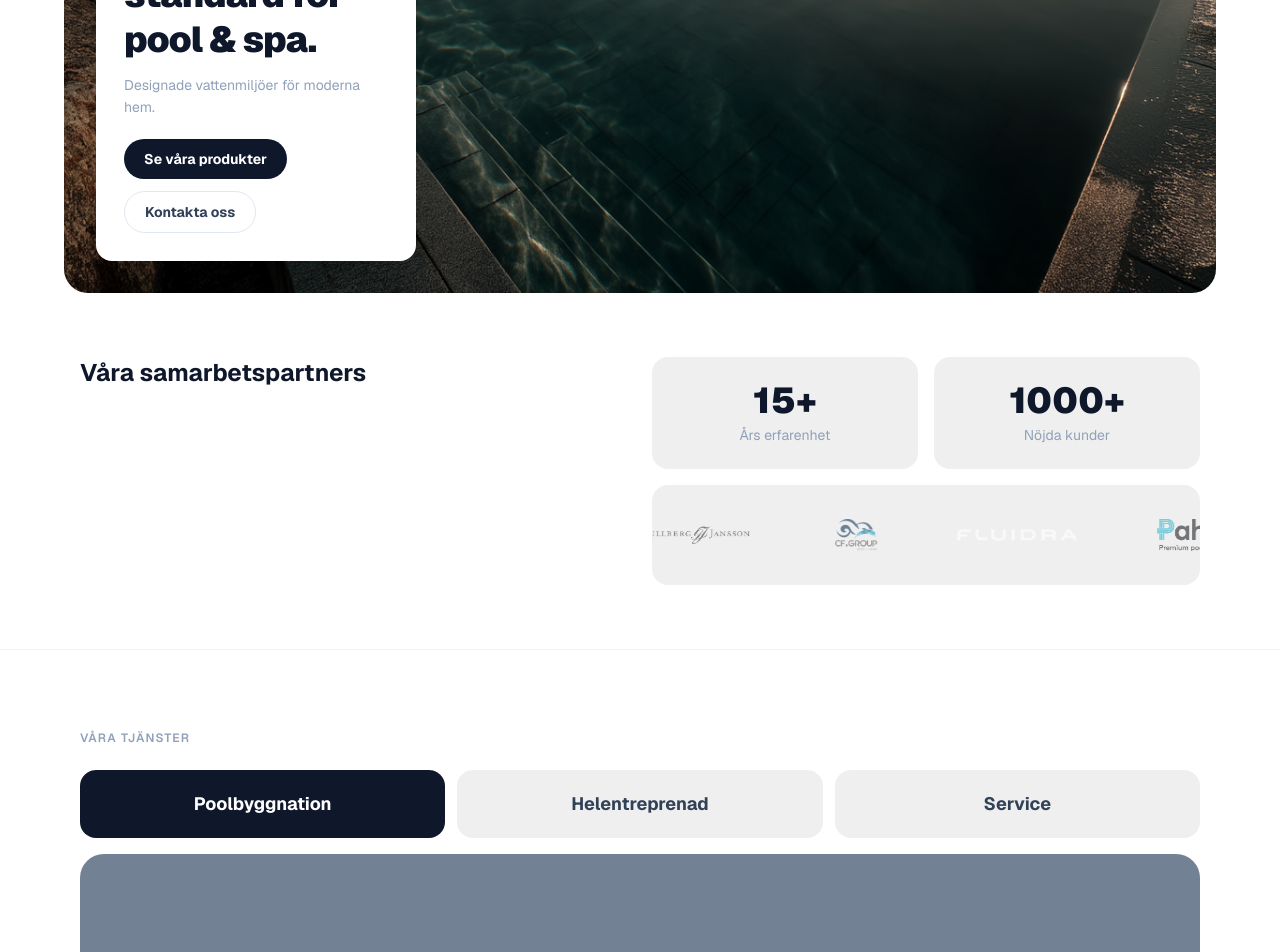
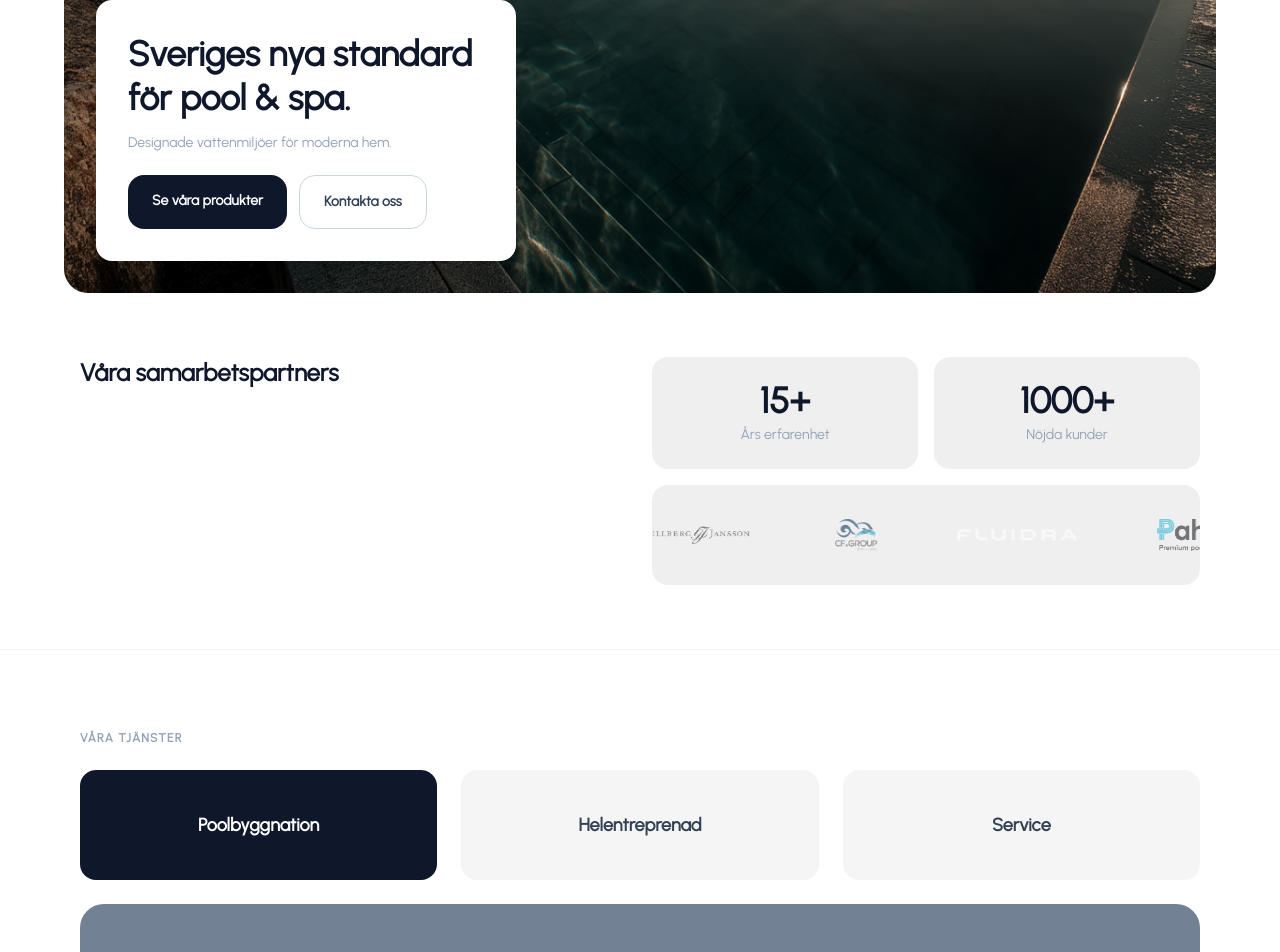
Before and after one commit to Crippejos/poolsite, a Next.js app: page / in a window 1280 px wide. Shown: the part 500-1452 px from the top of the page. Built offline with nearby package versions, Linux system fonts and the light colour scheme.

Commit message:
update styling and buttons

```diff
--- a/app/Components/Footer.tsx
+++ b/app/Components/Footer.tsx
@@ -54,7 +54,7 @@ export default function Footer() {
   const [showMap, setShowMap] = useState(false);
 
   return (
-    <footer className="bg-white px-6 py-8 sm:px-12 lg:px-20">
+    <footer className="bg-white py-8">
       {showMap && <MapModal onClose={() => setShowMap(false)} />}
 
       <div className="mx-auto flex justify-center">
--- a/app/layout.tsx
+++ b/app/layout.tsx
@@ -1,10 +1,10 @@
 import type { Metadata } from "next";
-import { Geist } from "next/font/google";
+import { Urbanist } from "next/font/google";
 import "./globals.css";
 import Navbar from "./Components/Navbar";
 import Footer from "./Components/Footer";
 
-const geist = Geist({ subsets: ["latin"] });
+const urbanist = Urbanist({ subsets: ["latin"], weight: "400" });
 
 export const metadata: Metadata = {
   title: "PoolPro",
@@ -14,7 +14,7 @@ export const metadata: Metadata = {
 export default function RootLayout({ children }: { children: React.ReactNode }) {
   return (
     <html lang="sv">
-      <body className={geist.className}>
+      <body className={urbanist.className}>
         <Navbar />
         {children}
         <Footer />
--- a/app/page.tsx
+++ b/app/page.tsx
@@ -143,14 +143,20 @@ function ServiceSection() {
       <div className="mx-auto max-w-7xl">
         <p className="text-xs font-semibold uppercase tracking-widest text-slate-400 mb-6">Våra tjänster</p>
 
-        {/* Buttons */}
-        <div className="grid grid-cols-3 gap-3 mb-4">
-          {serviceData.map((s, i) => (
-            <button key={s.title} onMouseEnter={() => setActive(i)} onClick={() => setActive(i)}
-              className={`rounded-2xl px-6 py-5 text-center font-bold text-lg transition-all duration-200 ${active === i ? "bg-slate-900 text-white" : "bg-[#efefef] text-slate-700 hover:bg-slate-900 hover:text-white"}`}>
-              {s.title}
-            </button>
-          ))}
+       {/* Buttons */}
+        <div style={{ display: "flex", gap: "24px", marginBottom: "24px" }}>
+          <button onMouseEnter={() => setActive(0)} onClick={() => setActive(0)}
+            style={{ flex: 1, height: "110px", borderRadius: "16px", fontWeight: "bold", fontSize: "18px", cursor: "pointer", border: "none", background: active === 0 ? "#0f172a" : "#f5f5f5", color: active === 0 ? "white" : "#334155" }}>
+            Poolbyggnation
+          </button>
+          <button onMouseEnter={() => setActive(1)} onClick={() => setActive(1)}
+            style={{ flex: 1, height: "110px", borderRadius: "16px", fontWeight: "bold", fontSize: "18px", cursor: "pointer", border: "none", background: active === 1 ? "#0f172a" : "#f5f5f5", color: active === 1 ? "white" : "#334155" }}>
+            Helentreprenad
+          </button>
+          <button onMouseEnter={() => setActive(2)} onClick={() => setActive(2)}
+            style={{ flex: 1, height: "110px", borderRadius: "16px", fontWeight: "bold", fontSize: "18px", cursor: "pointer", border: "none", background: active === 2 ? "#0f172a" : "#f5f5f5", color: active === 2 ? "white" : "#334155" }}>
+            Service
+          </button>
         </div>
 
         {/* Image panel */}
@@ -175,23 +181,23 @@ export default function Home() {
   return (
     <main className="min-h-screen bg-white text-slate-900">
 
-      {/* ── Hero ── */}
+    {/* ── Hero ── */}
       <section className="pt-4 pb-0 flex justify-center">
         <div className="w-[90%]">
           <div className="relative overflow-hidden rounded-3xl" style={{ height: "90vh", minHeight: "520px" }}>
             <img src="/hero.png" alt="Pool hero" className="absolute inset-0 w-full h-full object-cover" />
-            <div className="absolute bottom-8 left-8 z-20 w-72 sm:w-80 rounded-2xl bg-white p-7 shadow-2xl">
-              <h1 className="text-3xl font-black leading-tight tracking-tight text-slate-900 sm:text-4xl">
+            <div className="absolute bottom-8 left-8 z-20 rounded-2xl bg-white p-8 shadow-2xl" style={{ width: "420px" }}>
+              <h1 className="font-black leading-tight text-slate-900" style={{ fontSize: "2.2rem" }}>
                 Sveriges nya standard för pool & spa.
               </h1>
               <p className="mt-3 text-sm text-slate-400 leading-relaxed">
                 Designade vattenmiljöer för moderna hem.
               </p>
-              <div className="mt-5 flex flex-wrap gap-3">
-                <Link href="/pool" className="rounded-full bg-slate-900 px-5 py-2.5 text-sm font-bold text-white hover:bg-slate-700 transition-all">
+              <div className="mt-5 flex gap-3">
+                <Link href="/pool" className="rounded-2xl bg-slate-900 text-sm font-semibold text-white hover:bg-slate-700 transition-all" style={{ padding: "16px 24px" }}>
                   Se våra produkter
                 </Link>
-                <Link href="/kontakt" className="rounded-full border border-slate-200 px-5 py-2.5 text-sm font-bold text-slate-700 hover:bg-[#f5f5f5] transition-all">
+                <Link href="/kontakt" className="rounded-2xl border border-slate-300 text-sm font-semibold text-slate-700 hover:bg-slate-50 transition-all" style={{ padding: "16px 24px" }}>
                   Kontakta oss
                 </Link>
               </div>
```
